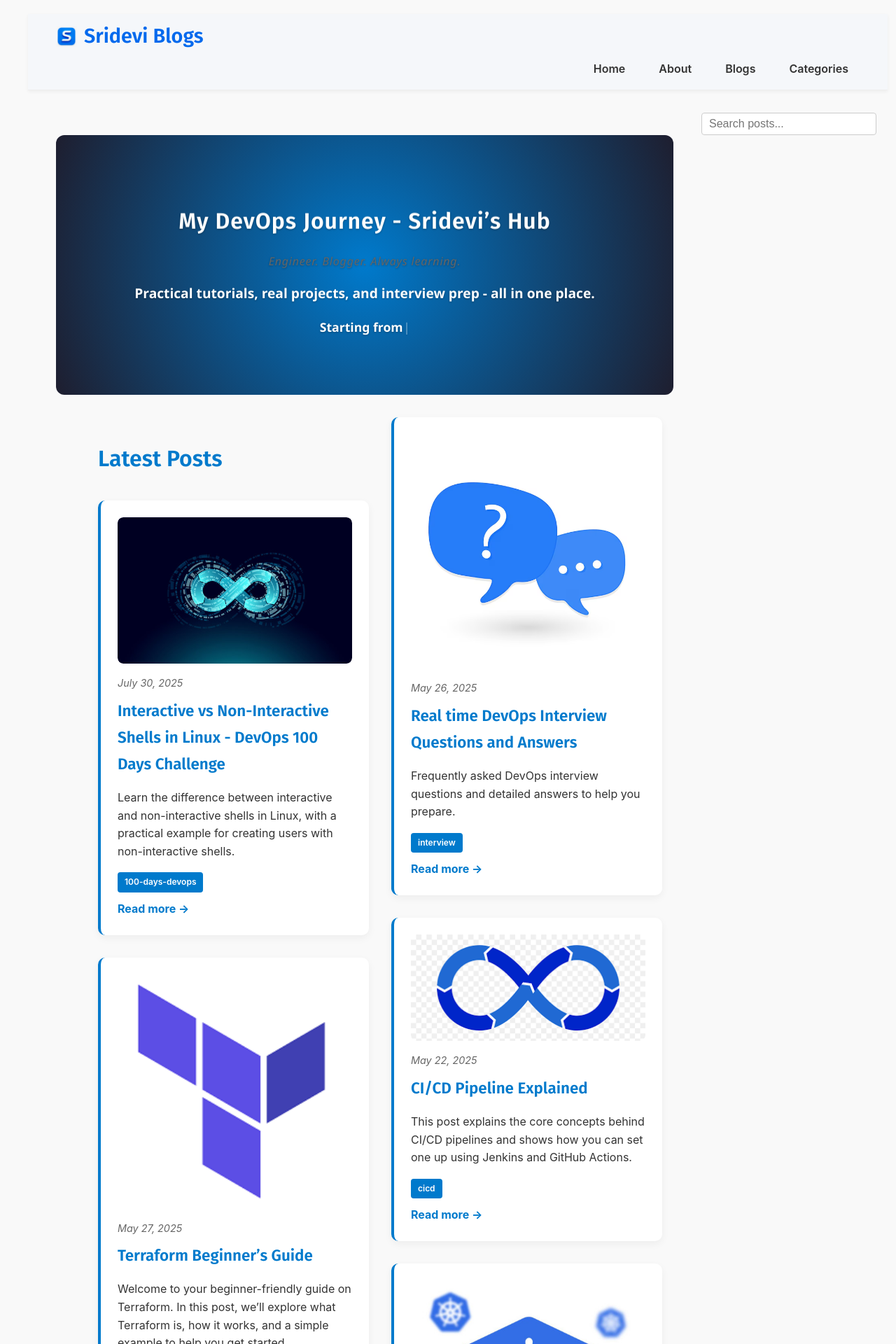
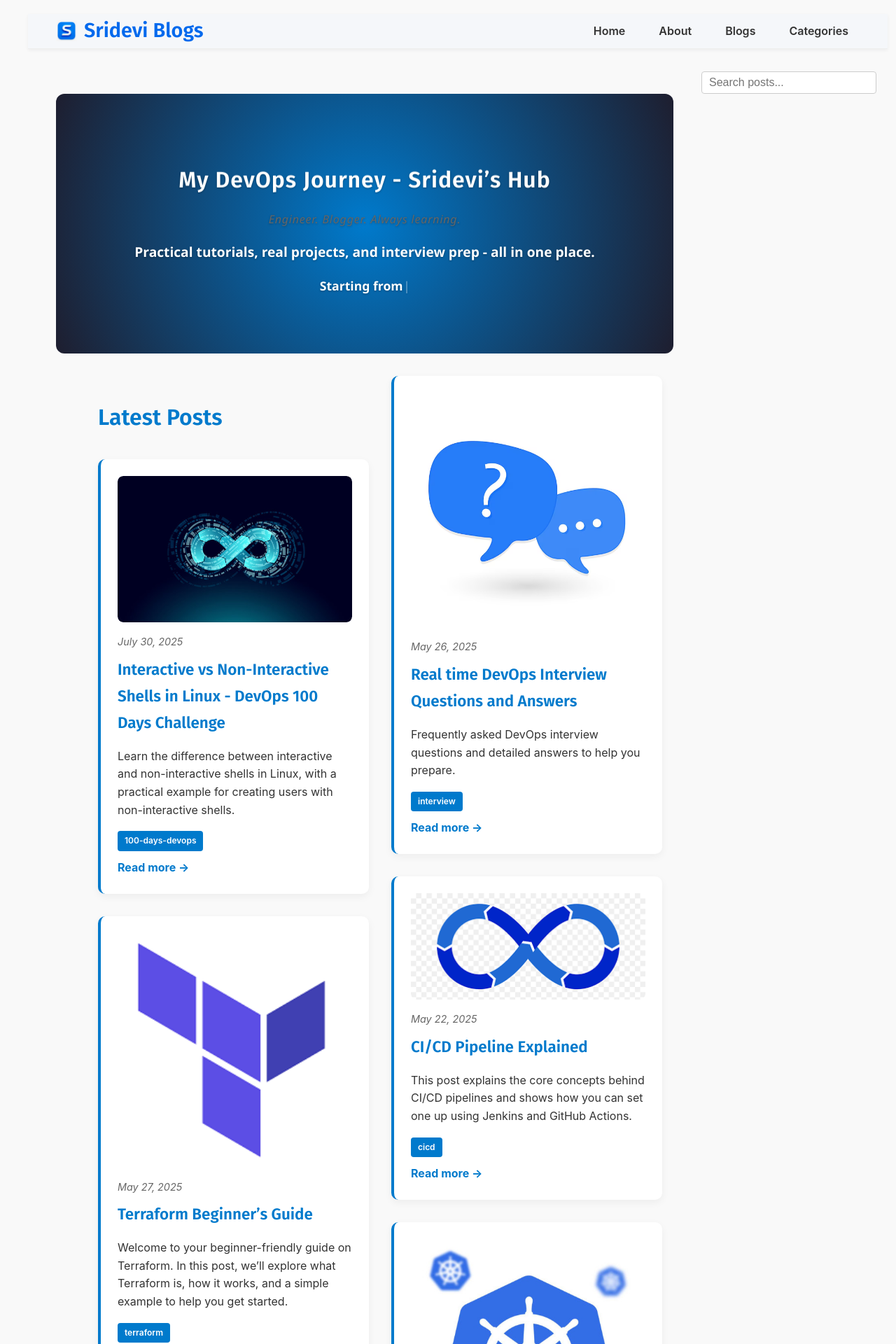
Before and after one commit to srideviblogs/srideviblogs.github.io, a Jekyll site: the page built from index.md, in a window 1280 px wide. Shown: the top 1920 px of the page at 70% size. Built offline with Jekyll 4.4.1, drawn with Linux system fonts in a browser that asks for light colours.

Commit message:
Update custom.css

```diff
--- a/assets/css/custom.css
+++ b/assets/css/custom.css
@@ -58,23 +58,28 @@ a:hover {
   text-decoration: underline;
 }
 
-/* Stretch the header and container to full width */
+/* Make header full-width */
 header.site-header {
   width: 100%;
+  margin-bottom: 2rem;
+  padding: 0; /* Remove vertical padding */
   background: #f5f7fa;
+  box-shadow: 0 2px 5px rgba(0, 0, 0, 0.05);
   border-bottom: 1px solid #eee;
-  margin-bottom: 2rem;
-  padding: 0.5rem 0;
-  box-shadow: 0 2px 5px rgba(0, 0, 0, 0.05);
-  border-radius: 0; /* Ensure no curve if full-width */
+  border-radius: 0; /* Remove rounded corners */
 }
 
-/* Override the .container inside header only */
+/* Make .container inside header stretch edge to edge with equal padding */
 .site-header .container {
-  max-width: 100% !important;
   width: 100%;
-  padding: 0 40px; /* Equal padding left & right */
+  max-width: 100%;
+  padding: 0 40px;
   box-sizing: border-box;
+
+  display: flex;
+  justify-content: space-between;
+  align-items: center;
+  flex-wrap: wrap;
 }
 
 .site-title {
```
